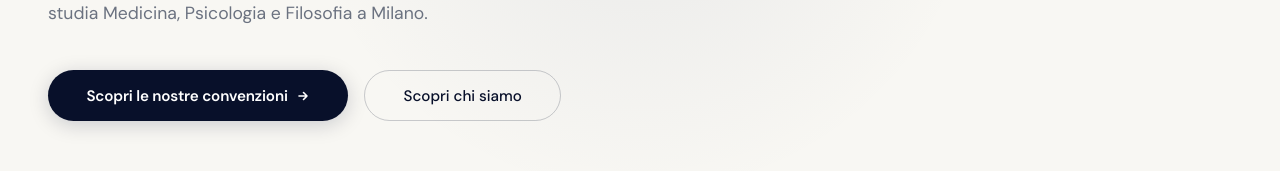
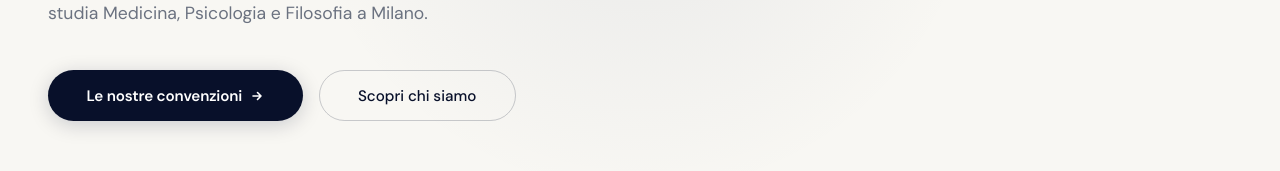
Before and after one commit to AstraSanRaffaele/Astra_Web, a Next.js app: page / in a window 1280 px wide. Shown: the part 703-874 px from the top of the page. Built offline with nearby package versions, Linux system fonts and the light colour scheme; no server answers.

Commit message:
Update page.tsx

```diff
--- a/app/(site)/page.tsx
+++ b/app/(site)/page.tsx
@@ -345,7 +345,7 @@ export default function Home() {
 
             <div className="hero-ctas" style={{ display: "flex", gap: "1rem", marginTop: "2.5rem", opacity: 0, flexWrap: "wrap" }}>
               <a href="/convenzioni" className="btn-primary">
-                Scopri le nostre convenzioni
+                Le nostre convenzioni
                 <svg width="14" height="14" viewBox="0 0 14 14" fill="none">
                   <path d="M3 7h8M7.5 3.5L11 7l-3.5 3.5" stroke="currentColor" strokeWidth="1.6" strokeLinecap="round" strokeLinejoin="round" />
                 </svg>
```
